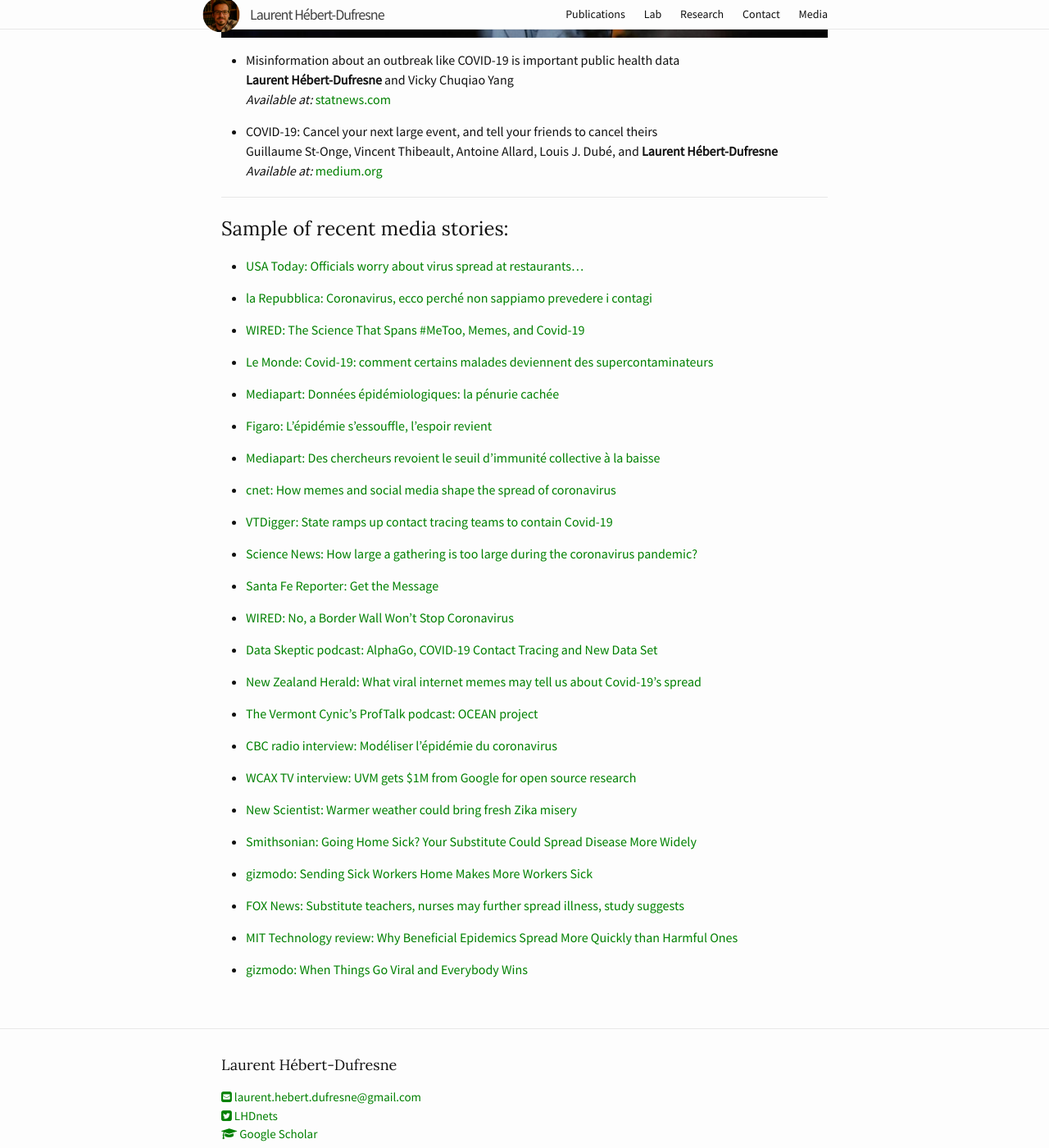
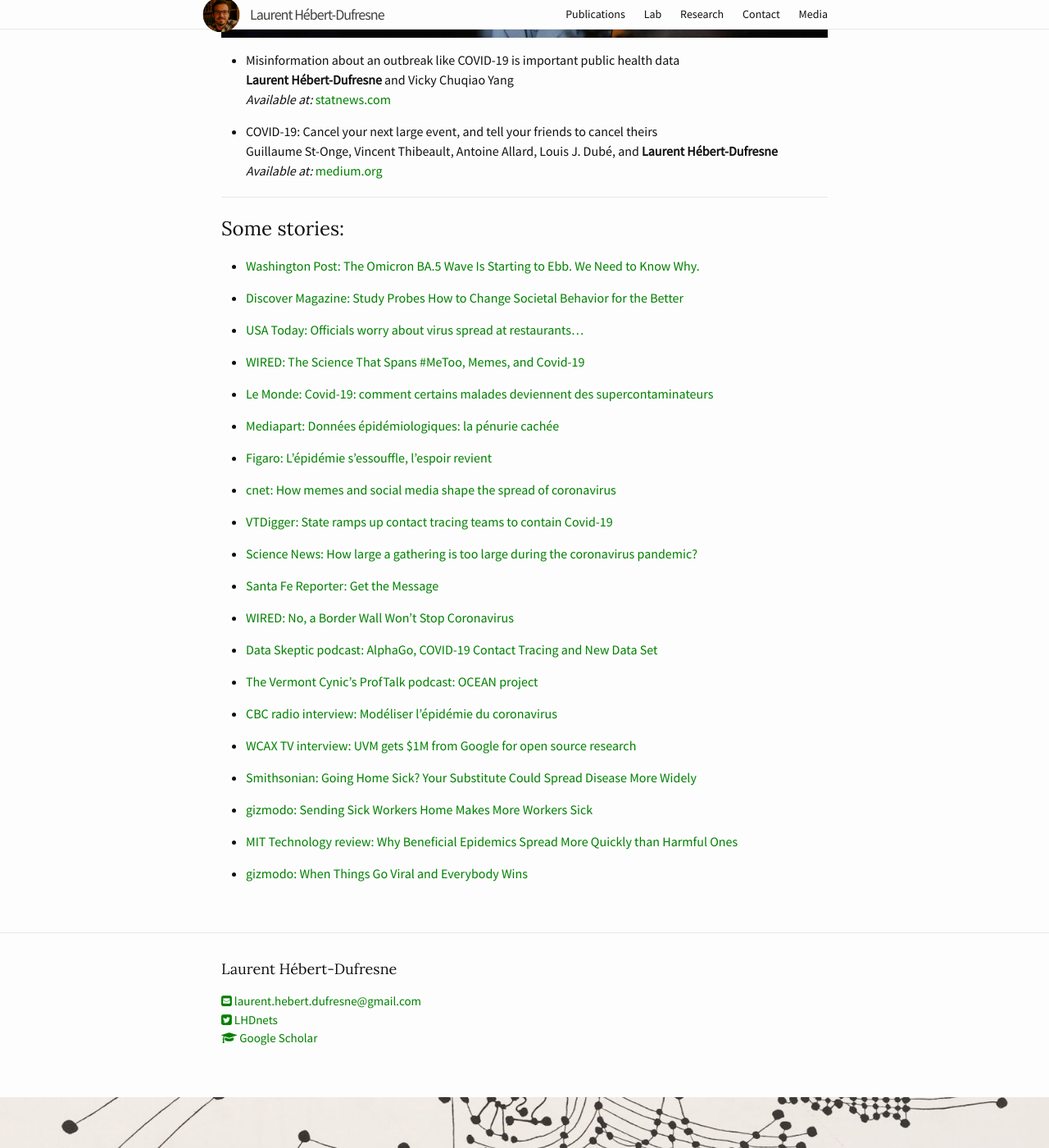
Before and after one commit to laurenthebertdufresne/laurenthebertdufresne.github.io, a Jekyll site: the page built from _pages/media.md, in a window 1280 px wide and 1400 px high, scrolled down 3593 px. Shown: the whole window at 82% size. Built offline with Jekyll 4.4.1, drawn with Linux system fonts in a browser that asks for light colours.

Commit message:
gen update: draft and media

```diff
--- a/_pages/media.md
+++ b/_pages/media.md
@@ -59,11 +59,13 @@
 
 * * *
 
-# Sample of recent media stories:
+# Some stories:
+
+*   [Washington Post: The Omicron BA.5 Wave Is Starting to Ebb. We Need to Know Why.](https://www.washingtonpost.com/business/theomicronba5-wave-is-starting-to-ebb-we-need-to-know-why/2022/08/10/58b09a44-1910-11ed-b998-b2ab68f58468_story.html)
+
+*   [Discover Magazine: Study Probes How to Change Societal Behavior for the Better](https://www.discovermagazine.com/the-sciences/study-probes-how-to-change-societal-behavior-for-the-better)
 
 *   [USA Today: Officials worry about virus spread at restaurants...](https://eu.usatoday.com/story/news/health/2020/11/26/officials-worry-covid-19-restaurants-but-need-better-data/6411671002/)
-
-*   [la Repubblica: Coronavirus, ecco perché non sappiamo prevedere i contagi](https://www.repubblica.it/salute/2020/11/05/news/coronavirus_ecco_perche_r0_non_racconta_tutta_la_storia_-273087946/)
 
 *   [WIRED: The Science That Spans #MeToo, Memes, and Covid-19](https://www.wired.com/story/the-science-that-spans-metoo-memes-and-covid-19/)
 
@@ -72,8 +74,6 @@
 *   [Mediapart: Données épidémiologiques: la pénurie cachée](https://www.mediapart.fr/journal/france/110720/donnees-epidemiologiques-la-penurie-cachee)
 
 *   [Figaro: L'épidémie s'essouffle, l'espoir revient](https://sfrpresse.sfr.fr/article/c12f588d-bcdf-440f-8cf8-482b32d64996)
-
-*   [Mediapart: Des chercheurs revoient le seuil d’immunité collective à la baisse](https://www.mediapart.fr/journal/france/220520/des-chercheurs-revoient-le-seuil-d-immunite-collective-la-baisse)
 
 *   [cnet: How memes and social media shape the spread of coronavirus](https://www.cnet.com/news/how-memes-and-social-media-shape-the-spread-of-coronavirus/)
 
@@ -87,22 +87,16 @@
 
 *   [Data Skeptic podcast: AlphaGo, COVID-19 Contact Tracing and New Data Set](http://dataskeptic.libsyn.com/alphago-covid-19-contact-tracing-and-new-data-set-0)
 
-*   [New Zealand Herald: What viral internet memes may tell us about Covid-19's spread](https://www.nzherald.co.nz/nz/news/article.cfm?c_id=1&objectid=12315132)
-
 *   [The Vermont Cynic's ProfTalk podcast: OCEAN project](https://vtcynic.com/multimedia/proftalk-ocean-project/)
 
 *   [CBC radio interview: Modéliser l'épidémie du coronavirus](https://ici.radio-canada.ca/premiere/emissions/les-annees-lumiere/episodes/453906/rattrapage-du-dimanche-2-fevrier-2020/4)
 
 *   [WCAX TV interview: UVM gets $1M from Google for open source research](https://www.wcax.com/content/news/UVM-gets-1-million-from-Google-for-open-source-research-566940401.html)
 
-*   [New Scientist: Warmer weather could bring fresh Zika misery](https://www.newscientist.com/article/mg23331164-400-warmer-weather-could-bring-fresh-zika-misery/)
-
 *   [Smithsonian: Going Home Sick? Your Substitute Could Spread Disease More Widely](http://www.smithsonianmag.com/smart-news/substitute-workers-could-make-workplace-illness-worse-180959979/?no-ist)
 
 *   [gizmodo: Sending Sick Workers Home Makes More Workers Sick](http://gizmodo.com/sending-sick-workers-home-makes-more-workers-sick-1784713196)
 
-*   [FOX News: Substitute teachers, nurses may further spread illness, study suggests](http://www.foxnews.com/health/2016/08/04/substitute-teachers-nurses-may-further-spread-illness-study-suggests.html)
-
 *   [MIT Technology review: Why Beneficial Epidemics Spread More Quickly than Harmful Ones](https://www.technologyreview.com/s/601298/why-beneficial-epidemics-spread-more-quickly-than-harmful-ones/)
 
 *   [gizmodo: When Things Go Viral and Everybody Wins](http://gizmodo.com/when-things-go-viral-and-everybody-wins-1769950969)
```
Also changed, not shown: _includes/available-drafts.md (+4 -0 lines), 1 other file.
